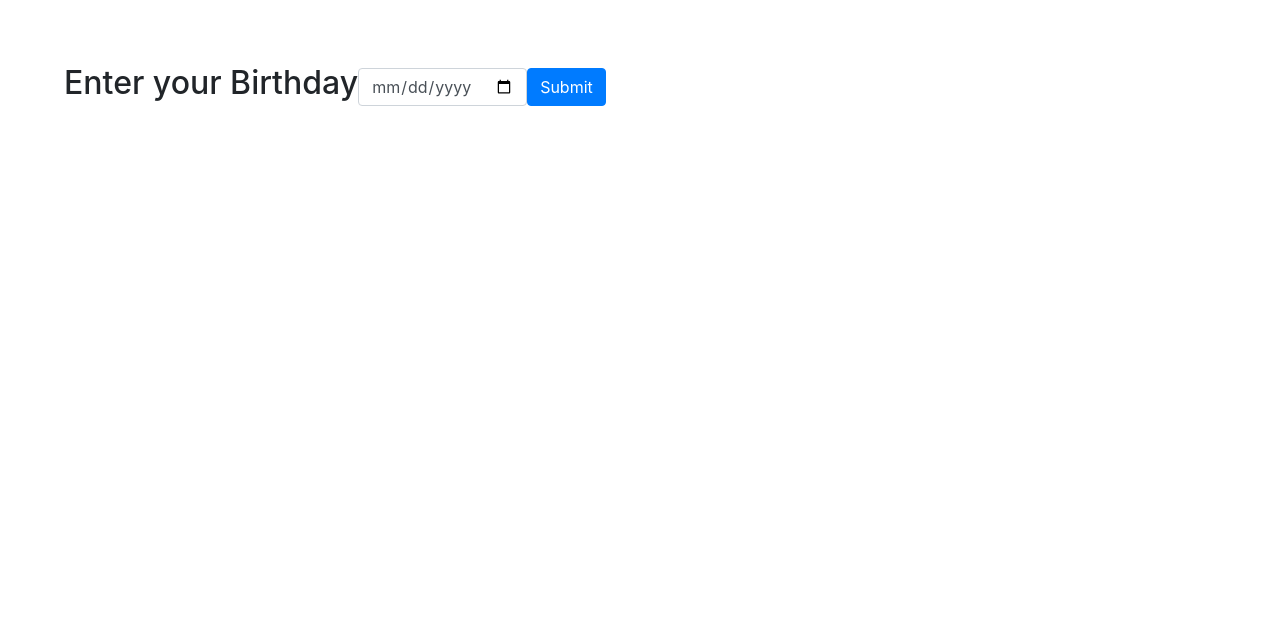
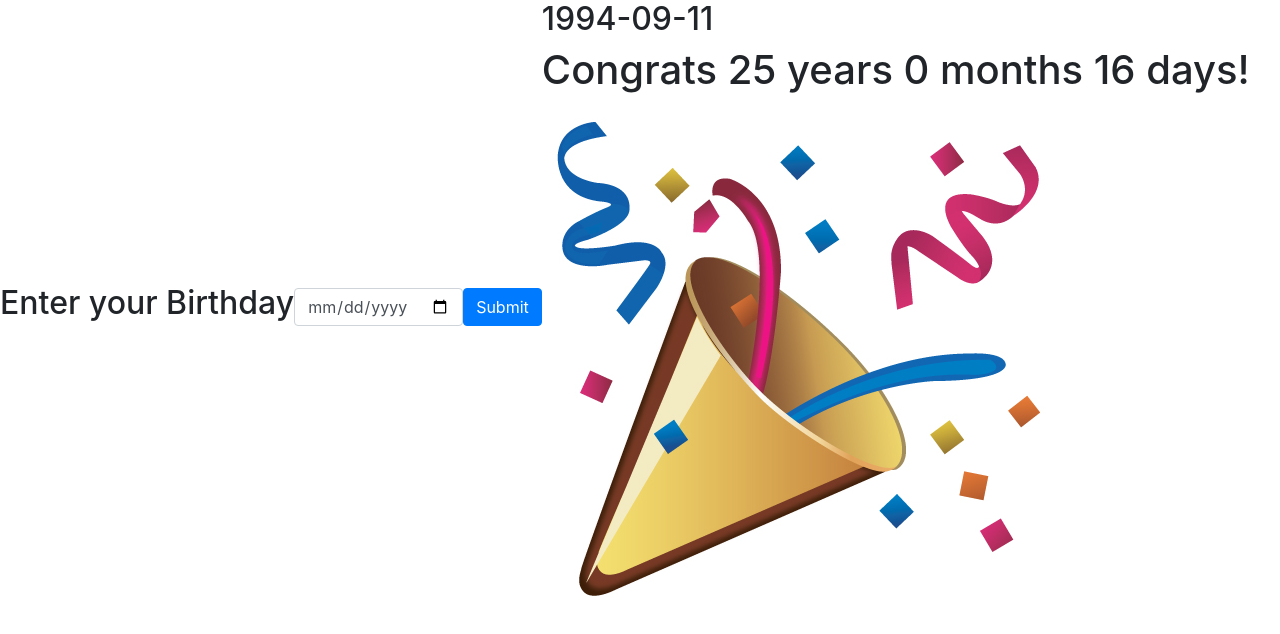
Before and after one commit to Vipisanan/reactUdemyCourse, a React (Create React App) app: page / in a window 1280 px wide. Shown: the top 634 px of the page. Built offline with nearby package versions, Linux system fonts and the light colour scheme.

Commit message:
first session done

```diff
--- /dev/null
+++ b/src/component/AgeState.js
@@ -0,0 +1,30 @@
+import React from 'react';
+import partyPopper from '../assets/party-popper.jpg'
+
+class AgeState extends React.Component {
+    timeSince(date){
+        let today =new Date().getTime();
+        let other_date = new Date(date).getTime();
+        let different = Math.abs(today-other_date);
+
+        let days=Math.floor(different/(1000*3600*24));
+        let year=Math.floor(days/365);
+        days =days-year*365;
+
+        let months=Math.floor(days/31);
+        days = days-months*31;
+        return `${year} years ${months} months ${days} days`;
+    }
+    render() {
+        return (
+            <div>
+                <h2> {this.props.date}</h2>
+                <h1>Congrats {this.timeSince(this.props.date)}!</h1>
+                <img src={partyPopper} alt="party-popper"/>
+            </div>
+
+        );
+    }
+}
+
+export default AgeState;
--- a/src/component/App.js
+++ b/src/component/App.js
@@ -1,30 +1,33 @@
 import React from 'react';
 import 'bootstrap/dist/css/bootstrap.min.css';
-import {Form , FormControl , Button } from 'react-bootstrap';
-import  './App.css';
-
+import {Button, Form, FormControl} from 'react-bootstrap';
+import './App.css';
+import AgeState from "./AgeState";
 class App extends React.Component{
     constructor(){
         super();
         this.state={
-            newDate:''
+            newDate: '',
+            birthday: '1994-09-11'
         }
     }
     changedBirthday(){
         console.log(this.state);
+        this.setState({birthday: this.state.newDate})
     }
     render(){
         return(
-            <div className="App">
+            <div className="">
                 <Form inline>
                 <h2>Enter your Birthday</h2>
                 <FormControl type="date"
-                onChange={event => this.setState({newDate: event.target.value})}>
+                             onChange={event => this.setState({newDate: event.target.value})}>
                 </FormControl>
                 {''}
                 <Button onClick={() => this.changedBirthday()}>
                         Submit
                 </Button>
+                    <AgeState date={this.state.birthday}/>
            </Form>
             </div>
         );
```
Also changed, not shown: src/assets/party-popper.jpg (added).
